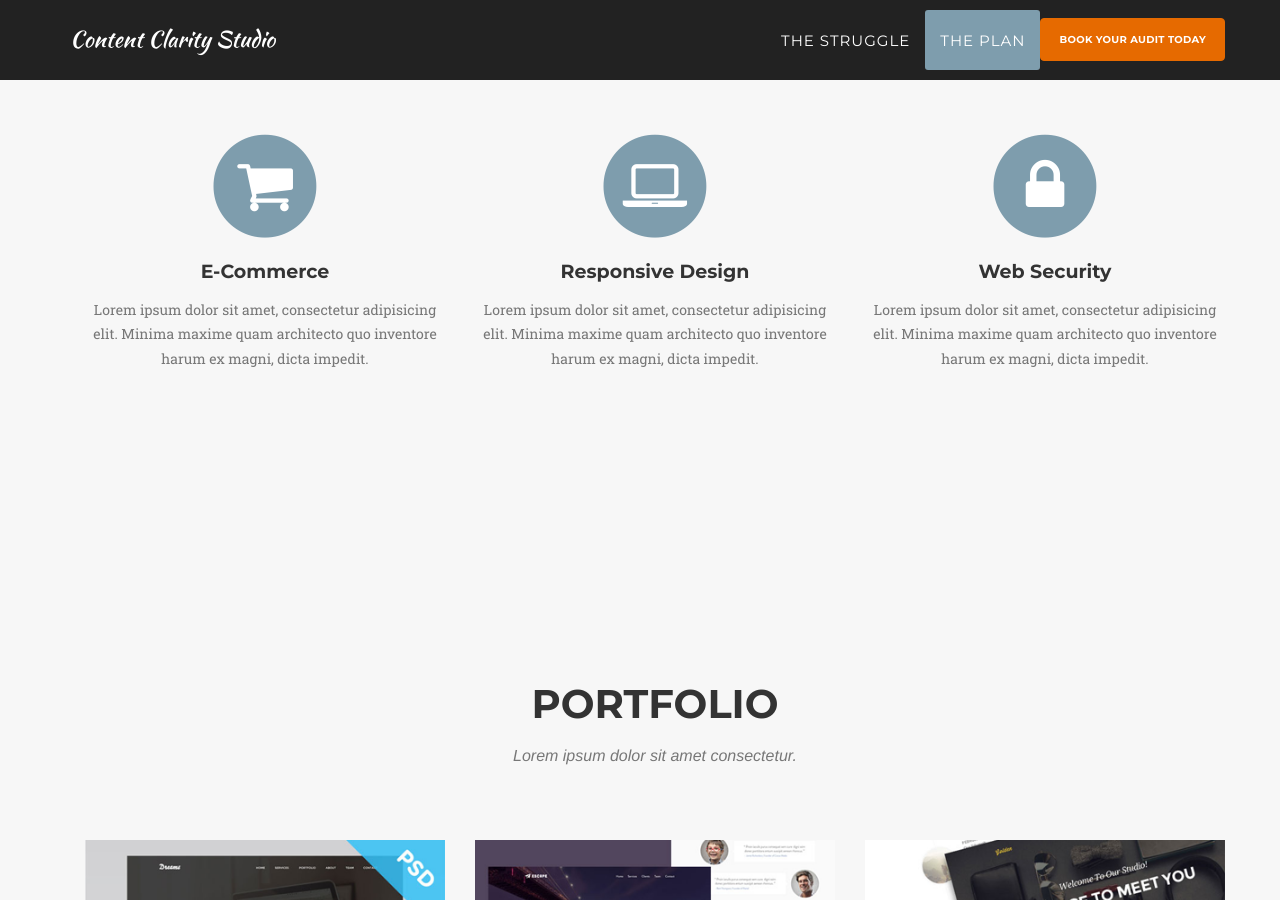
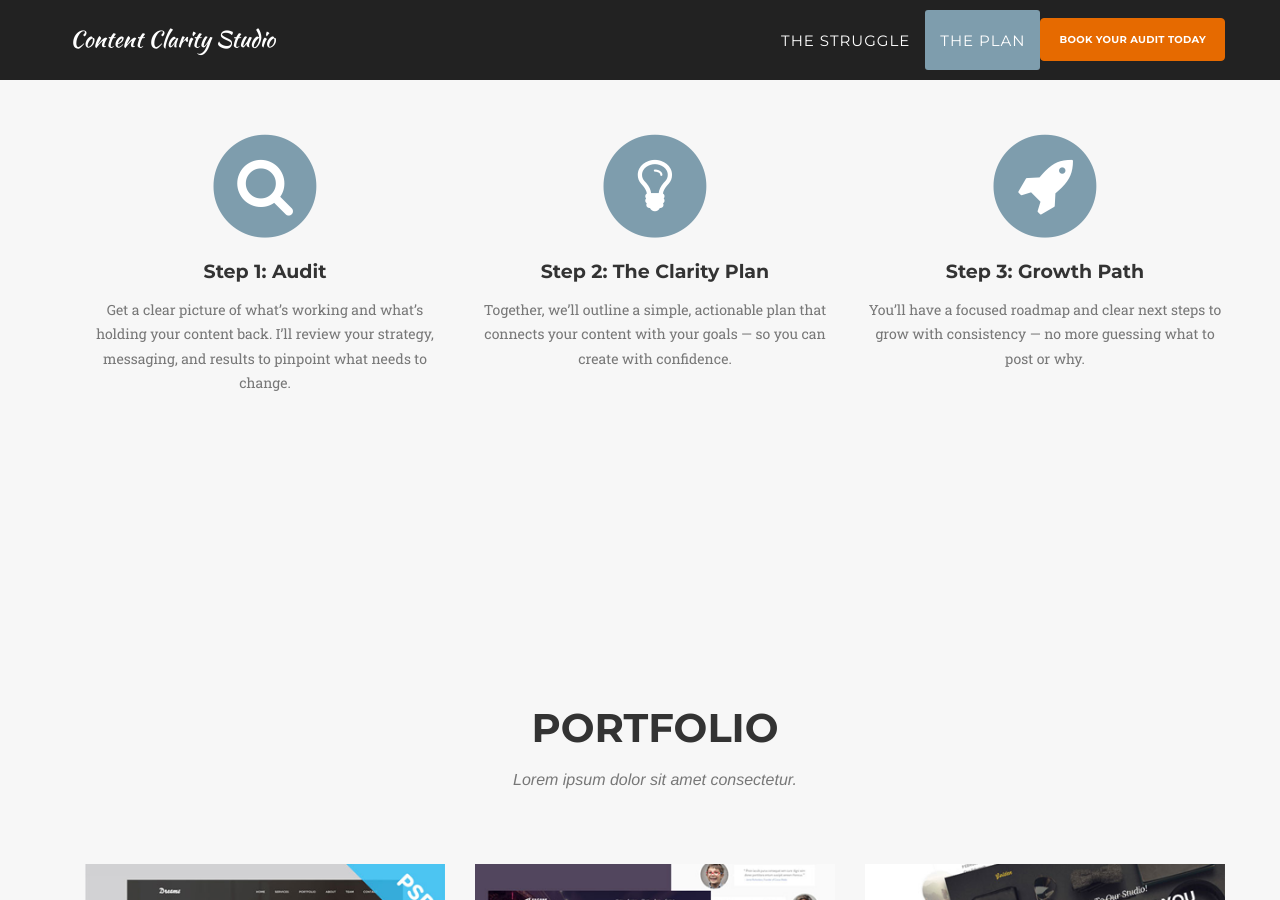
Before and after one commit to ContentClarityStudio/contentclaritystudio.github.io, a Jekyll site: the page built from index.html, in a window 1280 px wide and 900 px high, scrolled down 1501 px. Built offline with Jekyll 4.4.1, drawn with Linux system fonts in a browser that asks for light colours; some web fonts are replaced.

Commit message:
Update services.html

```diff
--- a/_includes/services.html
+++ b/_includes/services.html
@@ -1,36 +1,50 @@
-<!-- Services Section -->
+<!-- The 3-Step Plan Section -->
 <section id="plan">
   <div class="container">
     <div class="row">
       <div class="col-lg-12 text-center">
         <h2 class="section-heading">The 3-Step Plan</h2>
-                    <h3 class="section-subheading text-muted">Here's how we'll bring clarity and growth to your content strategy.</h3>
+        <h3 class="section-subheading text-muted">
+          Here's how we'll bring clarity and growth to your content strategy.
+        </h3>
       </div>
     </div>
+
     <div class="row text-center">
+      <!-- Step 1 -->
       <div class="col-md-4">
         <span class="fa-stack fa-4x">
           <i class="fa fa-circle fa-stack-2x text-primary"></i>
-                        <i class="fa fa-shopping-cart fa-stack-1x fa-inverse"></i>
+          <i class="fa fa-search fa-stack-1x fa-inverse"></i>
         </span>
-                    <h4 class="service-heading">E-Commerce</h4>
-                    <p class="text-muted">Lorem ipsum dolor sit amet, consectetur adipisicing elit. Minima maxime quam architecto quo inventore harum ex magni, dicta impedit.</p>
+        <h4 class="service-heading">Step 1: Audit</h4>
+        <p class="text-muted">
+          Get a clear picture of what’s working and what’s holding your content back. I’ll review your strategy, messaging, and results to pinpoint what needs to change.
+        </p>
       </div>
+
+      <!-- Step 2 -->
       <div class="col-md-4">
         <span class="fa-stack fa-4x">
           <i class="fa fa-circle fa-stack-2x text-primary"></i>
-                        <i class="fa fa-laptop fa-stack-1x fa-inverse"></i>
+          <i class="fa fa-lightbulb-o fa-stack-1x fa-inverse"></i>
         </span>
-                    <h4 class="service-heading">Responsive Design</h4>
-                    <p class="text-muted">Lorem ipsum dolor sit amet, consectetur adipisicing elit. Minima maxime quam architecto quo inventore harum ex magni, dicta impedit.</p>
+        <h4 class="service-heading">Step 2: The Clarity Plan</h4>
+        <p class="text-muted">
+          Together, we’ll outline a simple, actionable plan that connects your content with your goals — so you can create with confidence.
+        </p>
       </div>
+
+      <!-- Step 3 -->
       <div class="col-md-4">
         <span class="fa-stack fa-4x">
           <i class="fa fa-circle fa-stack-2x text-primary"></i>
-                        <i class="fa fa-lock fa-stack-1x fa-inverse"></i>
+          <i class="fa fa-rocket fa-stack-1x fa-inverse"></i>
         </span>
-                    <h4 class="service-heading">Web Security</h4>
-                    <p class="text-muted">Lorem ipsum dolor sit amet, consectetur adipisicing elit. Minima maxime quam architecto quo inventore harum ex magni, dicta impedit.</p>
+        <h4 class="service-heading">Step 3: Growth Path</h4>
+        <p class="text-muted">
+          You’ll have a focused roadmap and clear next steps to grow with consistency — no more guessing what to post or why.
+        </p>
       </div>
     </div>
   </div>
```
Lines whose indentation alone changed are shown as unchanged.
